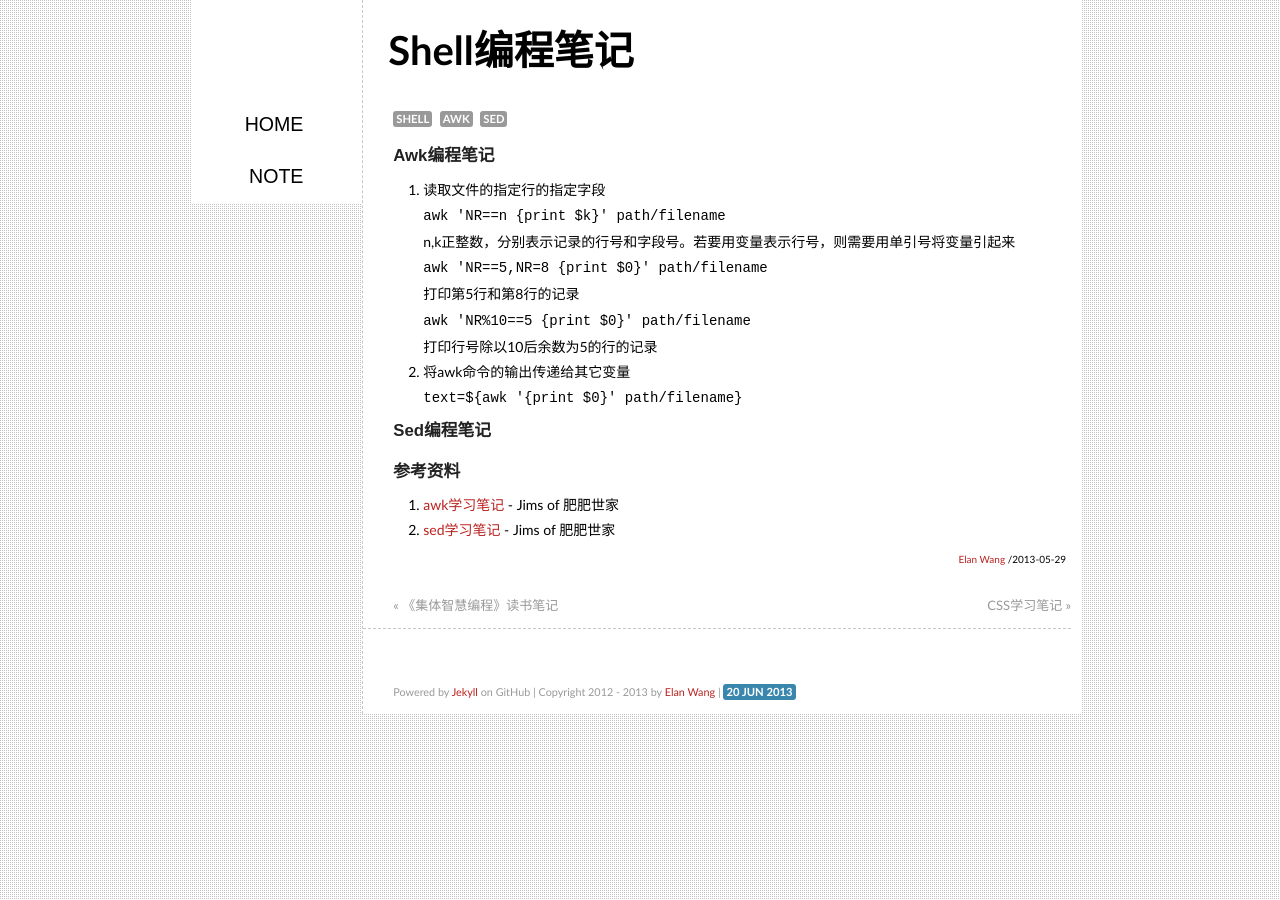
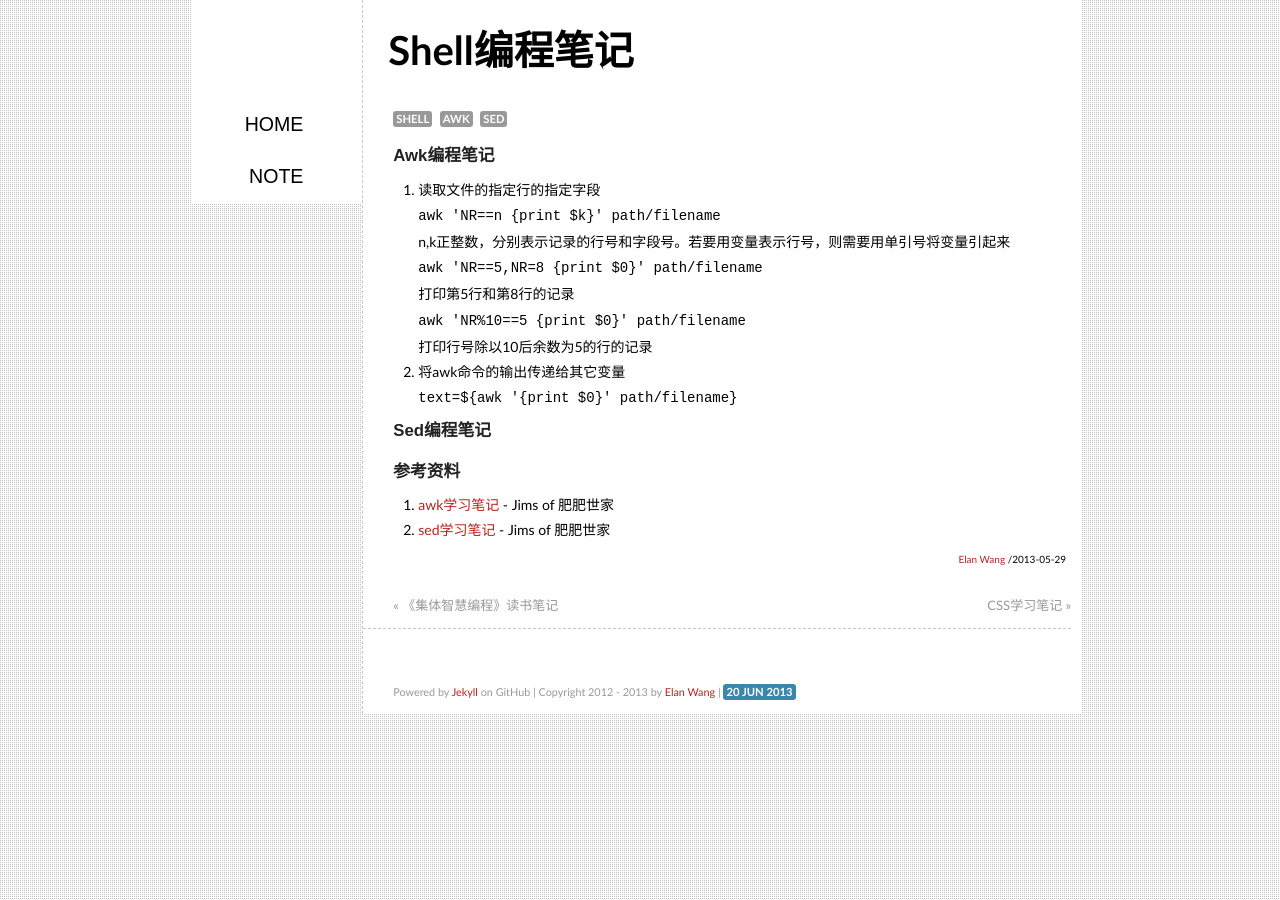
Before and after one commit to elan2wang/note, a Jekyll site: the page built from _posts/2013-05-29-shell-programming-tips.md, in a window 1280 px wide. Built offline with Jekyll 4.4.1, drawn with Linux system fonts in a browser that asks for light colours; comment, search, counter and statistics services are not loaded.

Commit message:
edit style

```diff
--- a/style/note.css
+++ b/style/note.css
@@ -15,7 +15,7 @@ body {
 }
 
 ol {
-	padding-left:30px;
+	padding-left:25px;
 }
 
 #sidebar {
```
